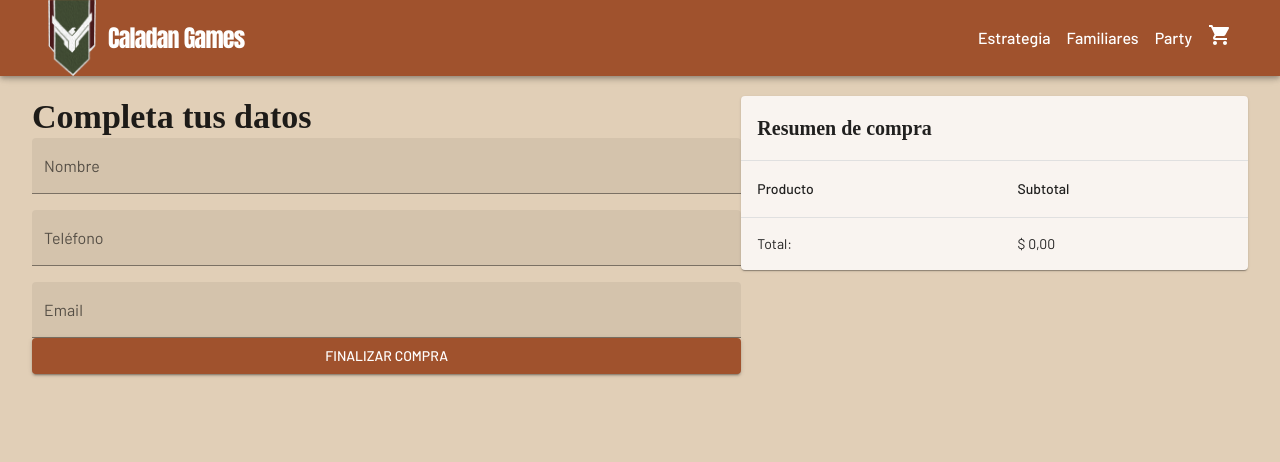
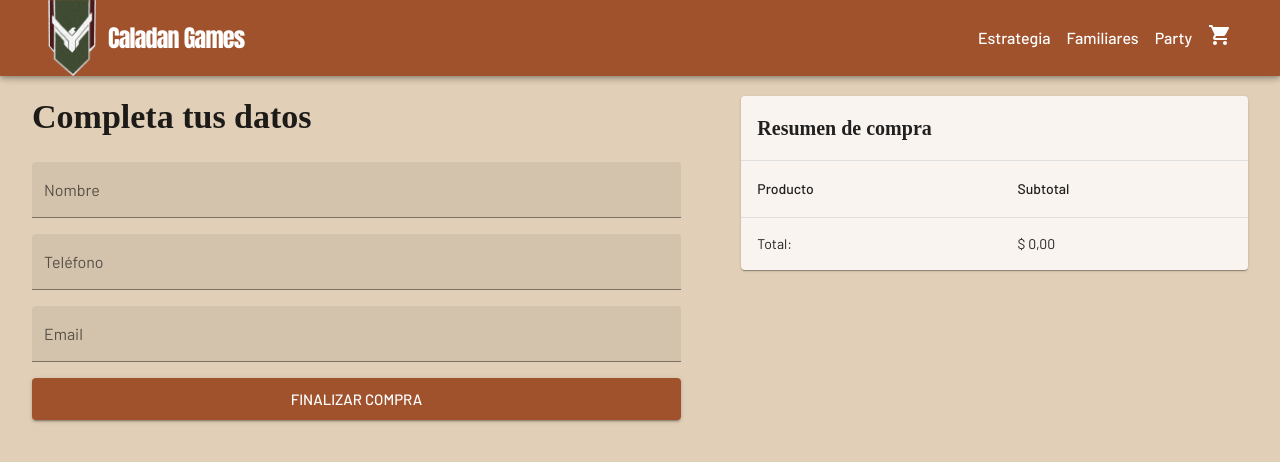
Before and after one commit to pazspera/curso-react-coderhouse, a React (Vite) app: page /confirmation in a window 1280 px wide. Shown: the top 462 px of the page. Built offline with nearby package versions, Linux system fonts and the light colour scheme; a web font is replaced by a local one.

Commit message:
Cambios de maquetación a CheckoutForm y CheckoutView

```diff
--- a/src/components/CheckoutForm/CheckoutForm.jsx
+++ b/src/components/CheckoutForm/CheckoutForm.jsx
@@ -41,10 +41,10 @@ export default function ConfirmationForm() {
 
   return (
     <>
-      <Typography variant="h4" component="h1">Completa tus datos</Typography>
+      <Typography variant="h4" component="h1" sx={{ marginBottom: 3}}>Completa tus datos</Typography>
       <form onSubmit={(e) => createOrder(e)}>
         <Grid container spacing={2}>
-          <Grid item xs={12}>
+          <Grid item xs={12} md={11}>
             <TextField
               label="Nombre"
               variant="filled"
@@ -53,7 +53,7 @@ export default function ConfirmationForm() {
               fullWidth
             />
           </Grid>
-          <Grid item xs={12}>
+          <Grid item xs={12} md={11}>
             <TextField
               label="Teléfono"
               variant="filled"
@@ -62,7 +62,7 @@ export default function ConfirmationForm() {
               fullWidth
             />
           </Grid>
-          <Grid item xs={12}>
+          <Grid item xs={12} md={11}>
             <TextField
               label="Email"
               variant="filled"
@@ -71,11 +71,11 @@ export default function ConfirmationForm() {
               fullWidth
             />
           </Grid>
-        </Grid>
-        <Grid item xs={12}>
-          <Button variant="contained" type="submit" fullWidth>
-            Finalizar compra
-          </Button>
+          <Grid item xs={12} md={11}>
+            <Button variant="contained" type="submit"  size="large" fullWidth>
+              Finalizar compra
+            </Button>
+          </Grid>
         </Grid>
       </form>
     </>
--- a/src/components/CheckoutView/CheckoutView.jsx
+++ b/src/components/CheckoutView/CheckoutView.jsx
@@ -11,10 +11,10 @@ export default function ConfirmationFormView() {
         <Toolbar />
 
         <Grid container rowSpacing={2}>
-          <Grid item xs={12} lg={7}>
+          <Grid item xs={12} md={7}>
             <CheckoutForm></CheckoutForm>
           </Grid>
-          <Grid item xs={12} lg={5}>
+          <Grid item xs={12} md={5}>
             <CartSummary></CartSummary>
           </Grid>
         </Grid>
```
